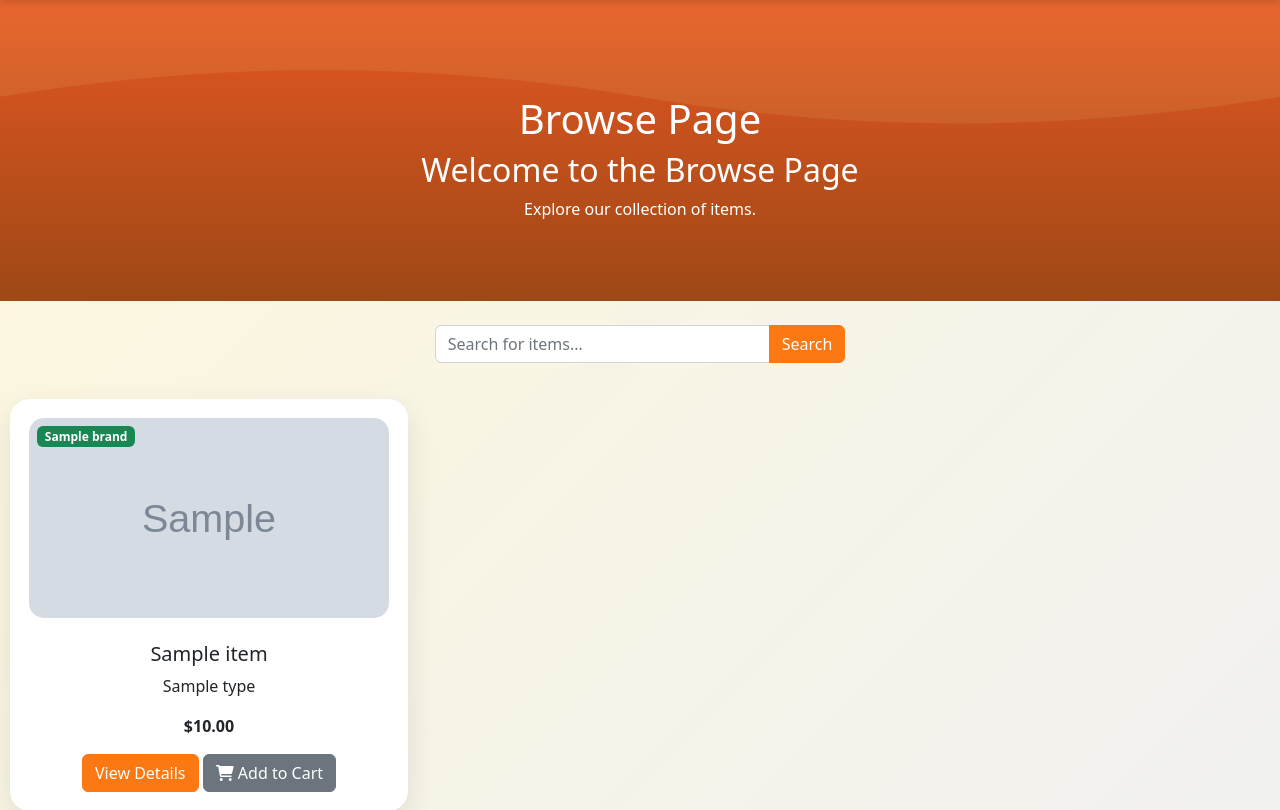
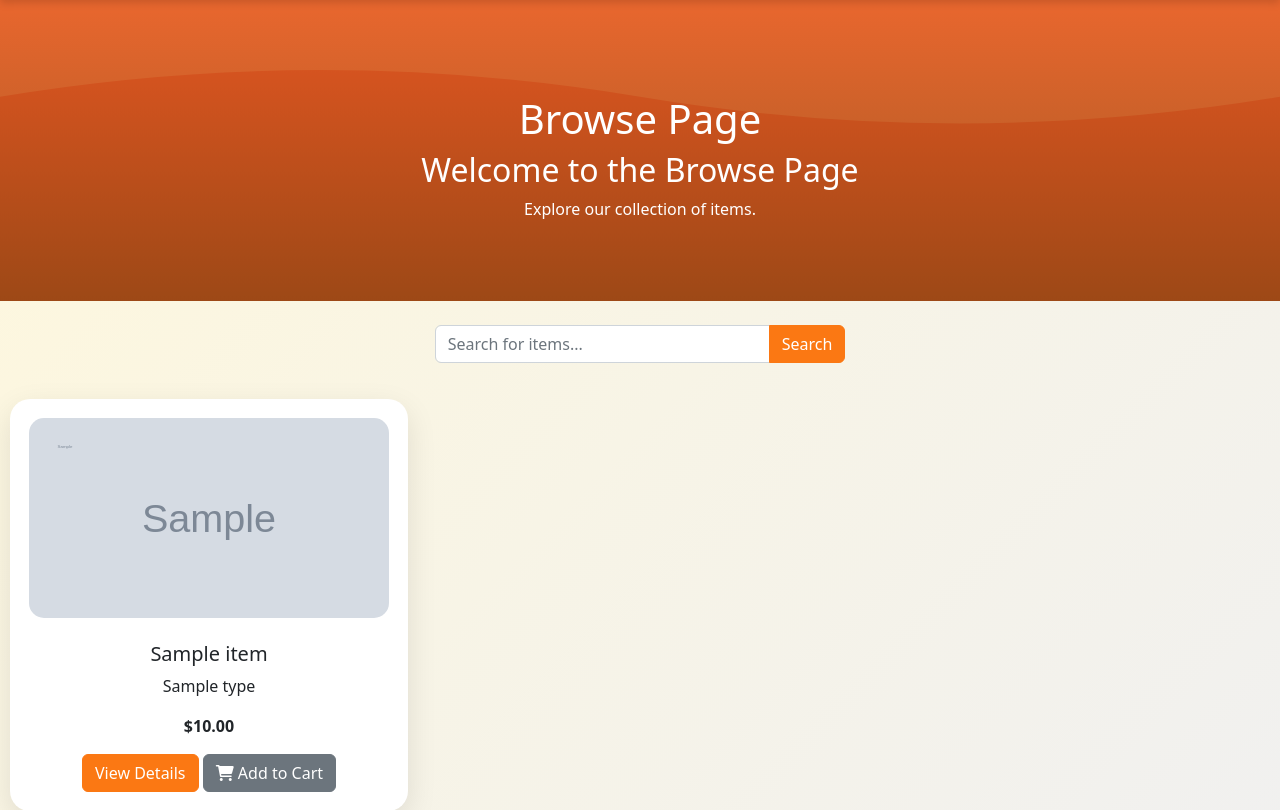
Before and after one commit to Chris-Karagiannis/CSCxUPCHackathon, a Flask app: template templates/browse.jinja in a window 1280 px wide. Shown: the part 57-867 px from the top of the page. Run offline with Flask 3, Linux system fonts and the light colour scheme; the template is opened without the code that fills it: most values are stand-ins (such as "Sample title", 1, 10 or a date in 2020); grey boxes marked "Sample" are stand-in pictures.

Commit message:
Show brand logos in browse view and update navBar
Updated the product query in app.py to join with the Brand table and fetch brand logo and name. Modified browse.jinja to display the brand logo image instead of brand name as a badge. Added a title attribute to the cart icon link in navBar.jinja for better accessibility.

```diff
--- a/app.py
+++ b/app.py
@@ -16,7 +16,8 @@ def browse():
     c = conn.cursor()
     like_pattern = f"%{search_query}%"
     c.execute(
-        "SELECT id, title, type, link, img, price, brand FROM Product "
+        "SELECT Product.id, title, type, Product.link, Product.img, price, Brand.img, Brand.name FROM Product "\
+        "Join Brand ON Product.brand = Brand.id "\
         "WHERE title LIKE ? OR type LIKE ?",
         (like_pattern, like_pattern)
     )
@@ -24,7 +25,7 @@ def browse():
     conn.close()
 
     items_list = [
-        {"id": row[0], "title": row[1], "type": row[2], "link": row[3], "img": row[4], "price": row[5], "brand": row[6]}
+        {"id": row[0], "title": row[1], "type": row[2], "link": row[3], "img": row[4], "price": row[5], "brand_logo": row[6], "brand_name": row[7]}
         for row in rows
     ]
 
--- a/templates/browse.jinja
+++ b/templates/browse.jinja
@@ -48,8 +48,8 @@
                 <div class="col-md-4">
                     <div class="item-card p-3">
                         <div class="image-wrapper position-relative">
-                            <span class="badge bg-success position-absolute top-0 start-0 m-2">
-                                {{ item.brand }}
+                            <span class="badge position-absolute top-0 start-0 m-2">
+                                <img src="{{ item.brand_logo }}" alt="{{ item.brand_logo }}" style="height: 30px; width: auto;">
                             </span>
                             <img src="{{ item.img }}" alt="{{ item.title }}" class="img-fluid mb-3"
                                 style="border-radius: 15px; max-height: 200px; object-fit: cover; width: 100%;">
--- a/templates/shared/navBar.jinja
+++ b/templates/shared/navBar.jinja
@@ -8,6 +8,6 @@
         <li><a href="/">Home</a></li>
         <li><a href="/browse">Browse</a></li>
         <li><a href="#">Contact</a></li>
-        <li><a href="#"><span><i class="fa-solid fa-cart-shopping"></i></span></a></li>
+        <li><a href="#" title="View Cart"><span><i class="fa-solid fa-cart-shopping"></i></span></a></li>
     </ul>
 </nav>
```
